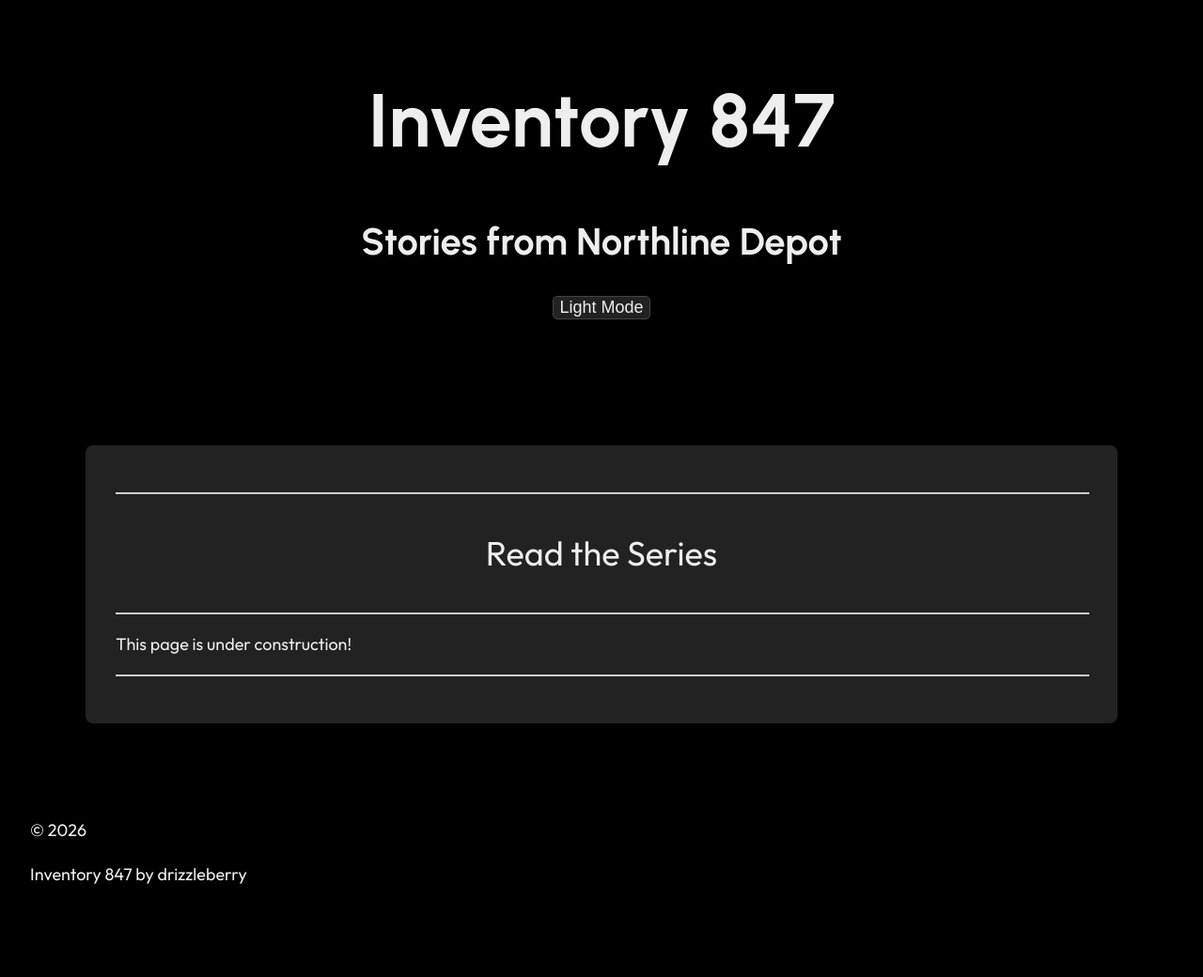
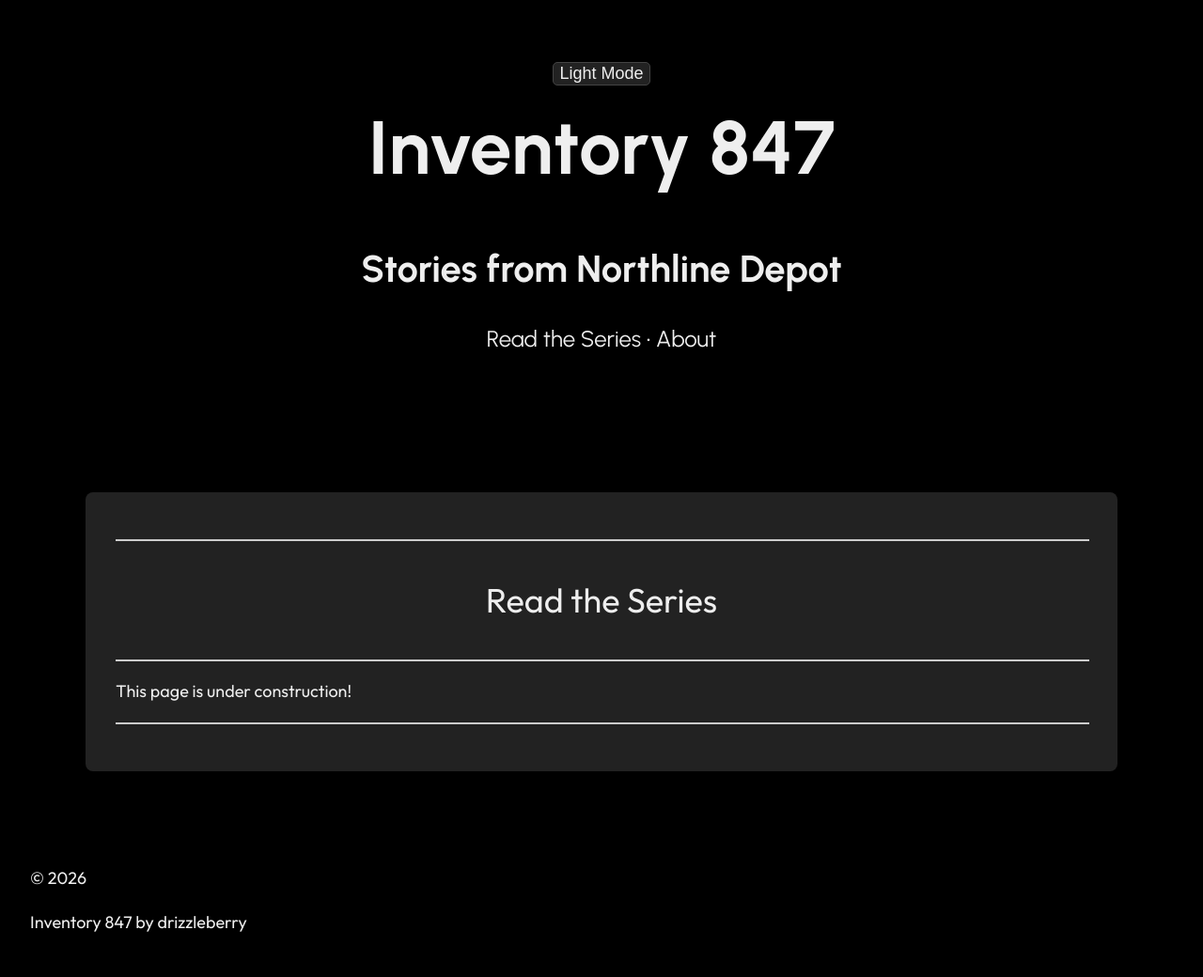
Before and after one commit to drizzleberry/drizzleberry.github.io, a Jekyll site: the page built from index.md, in a window 1280 px wide. Shown: the whole page at 94% size. Built offline with Jekyll 4.4.1, drawn with Linux system fonts in a browser that asks for light colours; before the commit the page ends 990 px from its top, so only the background shows below that.

Commit message:
Update header.html

```diff
--- a/_includes/header.html
+++ b/_includes/header.html
@@ -1,5 +1,6 @@
 <header>
+  <button id="theme-toggle" class="theme-toggle">Light Mode</button>
   <h1><a href="/">{{ site.title }}</a></h1>
   <h2>Stories from Northline Depot</h2>
-  <button id="theme-toggle">Light Mode</button>
+  {% include site-nav-bar.html %}
 </header>
```
